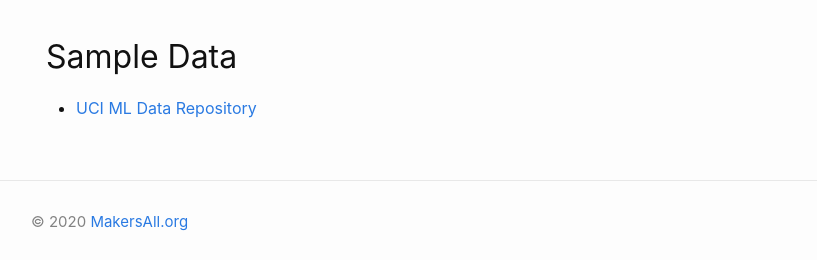
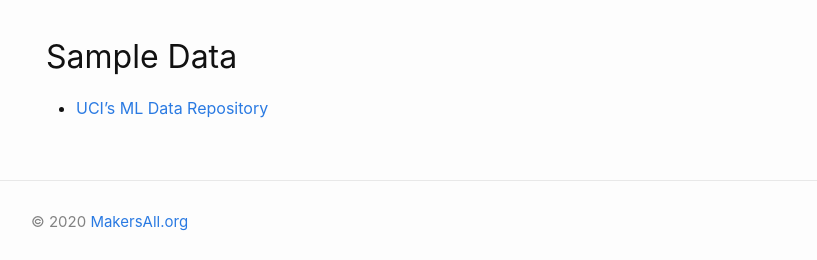
Before and after one commit to makersall/make-ml-intelligible, a Jekyll site: the page built from pages/resources.md, in a window 1280 px wide. Shown: the part 1135-1395 px from the top of the page, without its empty margins (224-1041 px from the left). Built offline with Jekyll 4.4.1, drawn with Linux system fonts in a browser that asks for light colours.

Commit message:
Fix typo

```diff
--- a/pages/resources.md
+++ b/pages/resources.md
@@ -30,4 +30,4 @@ permalink: /resources/
 - [Learn with Google AI](https://ai.google/education/)
 
 ## Sample Data
-- [UCI ML Data Repository](https://archive.ics.uci.edu/ml/index.php)
+- [UCI’s ML Data Repository](https://archive.ics.uci.edu/ml/index.php)
```
